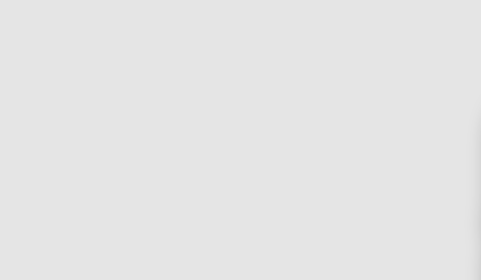
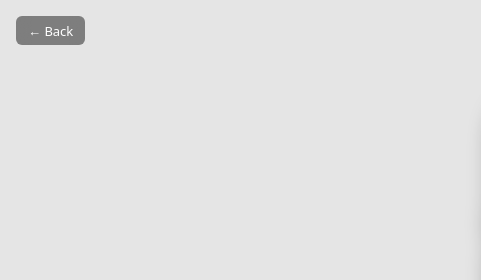
Before and after one commit to javierOrtega95/javascript-100-days, a website: page 01-Tinder-Swipe/index.html in a window 1280 px wide. Shown: the top 280 px of the page, 0-481 px from the left. Drawn offline with Linux system fonts and the light colour scheme.

Commit message:
feat: add back button to all projects

```diff
--- a/01-Tinder-Swipe/index.html
+++ b/01-Tinder-Swipe/index.html
@@ -3,10 +3,29 @@
   <head>
     <meta charset="UTF-8" />
     <meta name="viewport" content="width=device-width, initial-scale=1.0" />
+    <style>
+      .back-btn {
+        position: fixed;
+        top: 1rem;
+        left: 1rem;
+        background: rgba(0, 0, 0, 0.45);
+        color: #fff;
+        text-decoration: none;
+        padding: 0.35rem 0.75rem;
+        border-radius: 6px;
+        font-size: 13px;
+        font-family: system-ui, sans-serif;
+        backdrop-filter: blur(8px);
+        z-index: 1000;
+        transition: background 0.15s;
+      }
+      .back-btn:hover { background: rgba(0, 0, 0, 0.65); }
+    </style>
     <title>100 days of JavaScript · 01 - Tinder Swipe</title>
     <link rel="stylesheet" href="style.css" />
   </head>
   <body>
+    <a class="back-btn" href="../">← Back</a>
     <main class="iphone">
       <section class="display">
         <header>
```
Also changed, not shown: 02-Arkanoid-Game/index.html (+19 -0 lines), 03-Monkeytype-Clone/index.html (+19 -0 lines).
